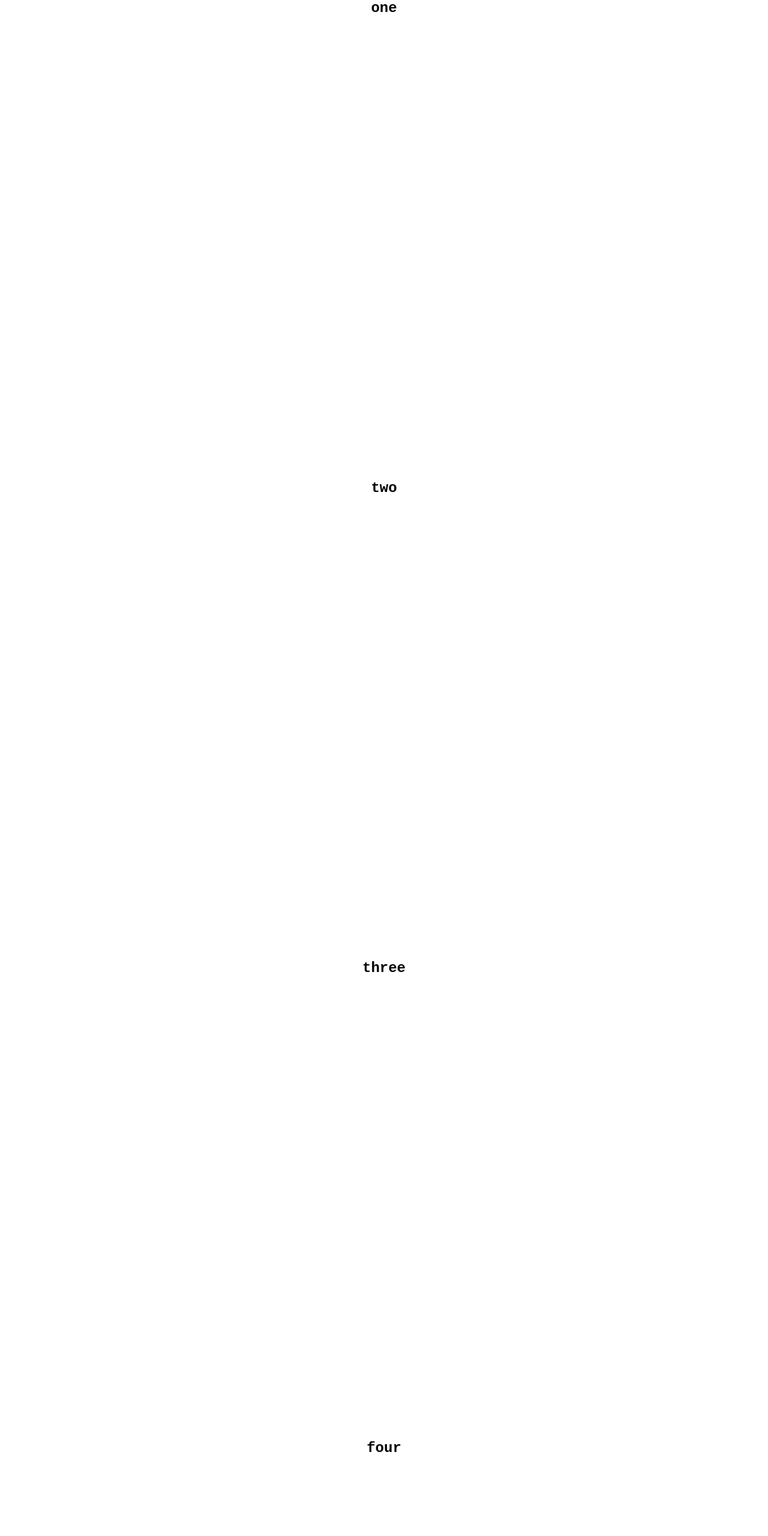
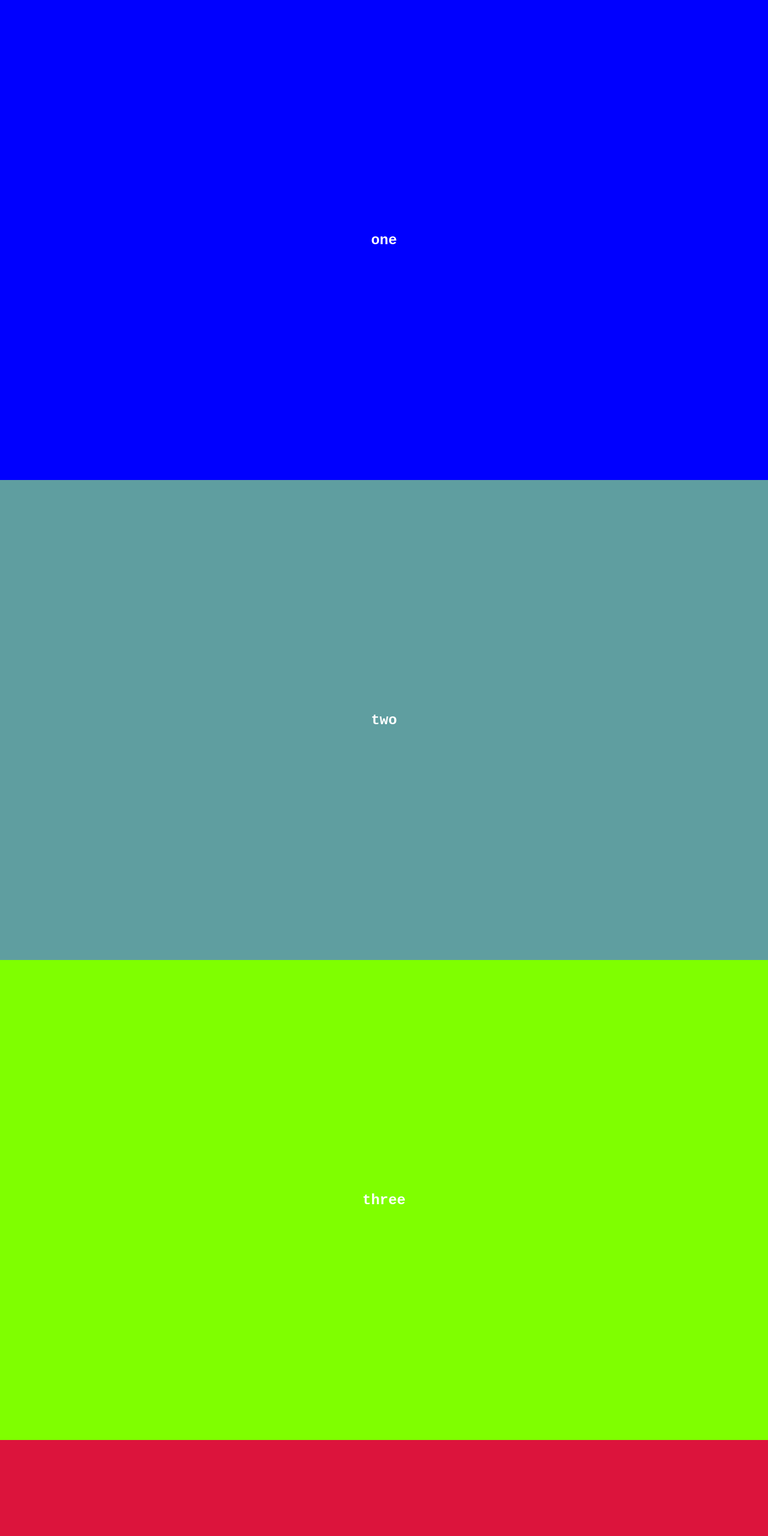
Before and after one commit to srjpnd/scroll-effect, a plain HTML site: page index.html in a window 1280 px wide. Shown: the top 2560 px of the page at 60% size. Drawn offline with Linux system fonts and the light colour scheme.

Commit message:
moving for scroll effect

```diff
--- a/style.css
+++ b/style.css
@@ -4,17 +4,28 @@
     box-sizing: border-box;
     font-family: 'Courier New', Courier, monospace;
 }
-
+/*
 .container{
     width: 100%;
     height: 100vh;
 
 
-}
+} */
 section{
     height: 100vh;
     display: flex;
+    align-items: center;
+    justify-content: center;
+    color: #fff;
+}
 
-    text-align: center;
-    justify-content: center;
+.one{
+    background-color: blue;
 }
+.two{
+    background-color: cadetblue;
+}
+.three{
+    background-color: chartreuse;
+}
+.four{background-color: crimson;}
```
